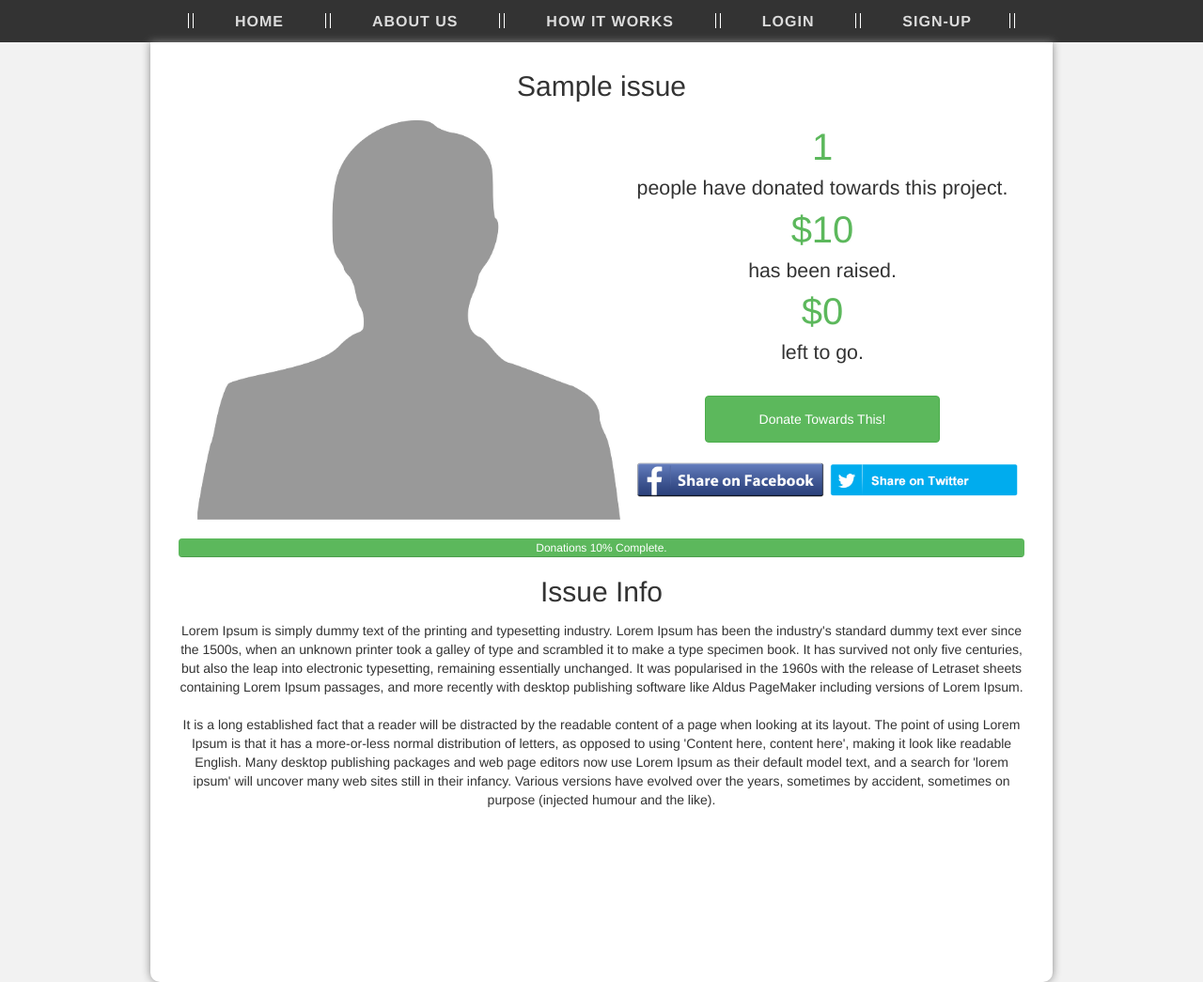
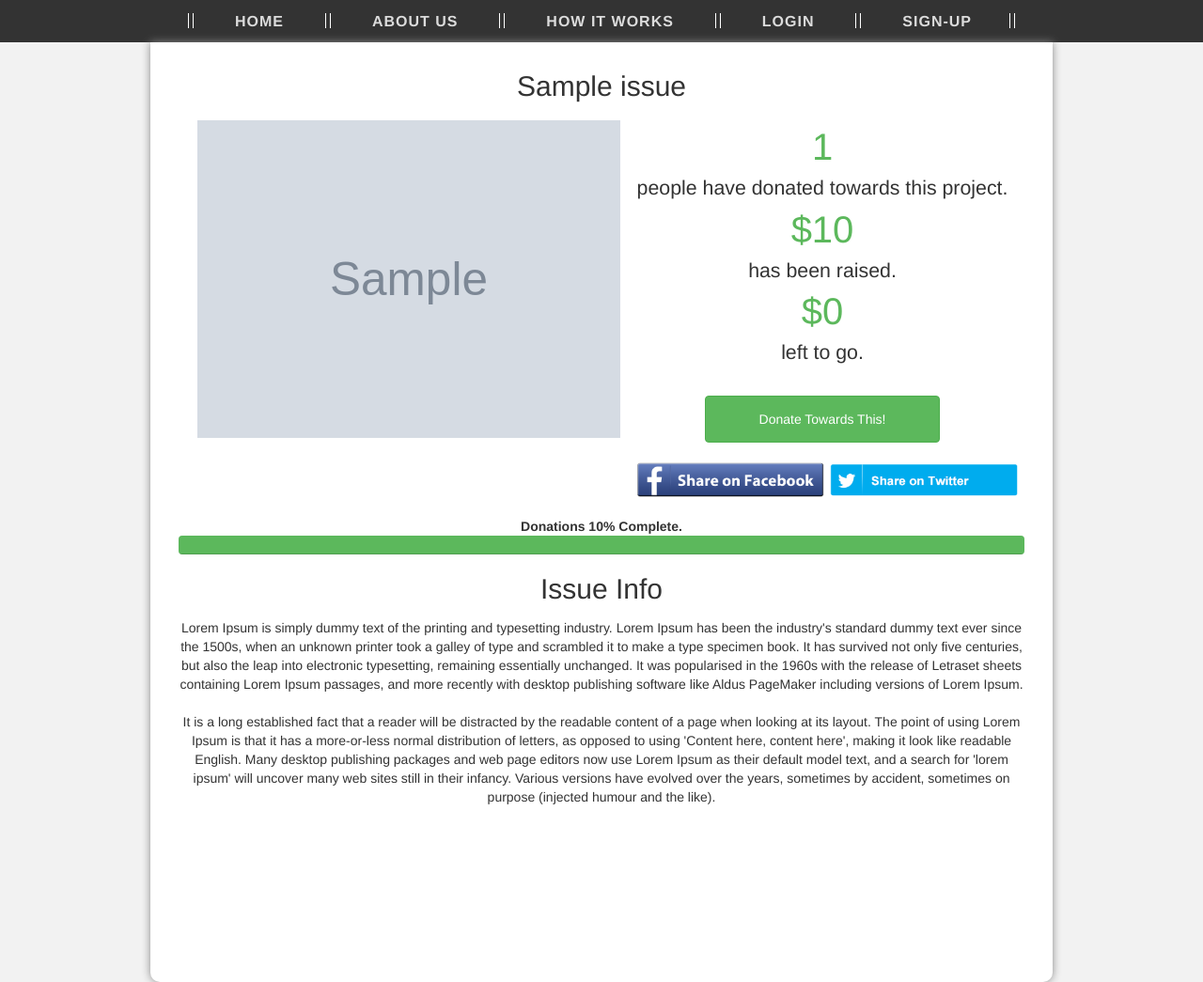
Before and after one commit to pjs33/HackArizona, a PHP site: page /HackArizona/issue_view.php?i=1 in a window 1280 px wide. Shown: the part 100-1145 px from the top of the page at 94% size. Run offline with PHP 8.4, Linux system fonts and the light colour scheme; tables that the repository leaves empty hold one stand-in row (values such as "Sample post"); grey boxes marked "Sample" are stand-in pictures; some libraries are stand-ins or nearby versions.

Commit message:
fixed IssueView

```diff
--- a/issue_view.php
+++ b/issue_view.php
@@ -8,6 +8,7 @@
   $issue = $adapter->getIssue($_GET["i"]);
 
   $goal = $issue['goal_amount'];
+  $picUrl = $issue['picture'];
   $raised = $adapter->countDonations($_GET["i"]);
   $remaining = $goal - $raised;
 
@@ -43,7 +44,7 @@
 
 
       $("#donationsTotal").css("width", difference+"%");
-      $("#donationsTotal").text("Donations "+percentage+"% Complete.");
+      $("#donationsText").text("Donations "+percentage+"% Complete.");
 
     });
     </script>
@@ -102,6 +103,7 @@
     #textInfo {
       margin-top: 15px;
     }
+
     #peopleDonating, #moneyRaised, #remainingGoal {
       font-size: 30pt;
       color: #5cb85c;
@@ -109,6 +111,7 @@
       margin-left: auto;
       margin-right: auto;
     }
+
     #start_donation {
       margin: 30px 50px 20px 50px;
       width: 250px;
@@ -121,6 +124,11 @@
       margin-left: 10px;
     }
 
+    #donationsText {
+      margin-top: 20px;
+      text-align: center;
+      font-weight: bold;
+    }
 
   </style>
 
@@ -138,7 +146,7 @@
 
           <div id="mainInfo">
             <div id="pictureContainer">
-              <img id="image_main" src="./css/images/default-user.png">
+              <img id="image_main" src="<?php echo $picUrl ?>">
             </div>
             <div id="donationContainer">
               <div><span id="peopleDonating"><?php echo $adapter->countDonators($_GET["i"]); ?></span><br>people have donated towards this project.</div>
@@ -152,8 +160,8 @@
 
             </div>
           </div>
-
-          <div class="progress" style="margin-top: 20px;">
+          <div id="donationsText"></div>
+          <div class="progress">
             <div id="donationsTotal" class="progress-bar progress-bar-success" role="progressbar" aria-valuenow="70"
             aria-valuemin="0" aria-valuemax="100">
             </div>
--- a/issue_voting.php
+++ b/issue_voting.php
@@ -13,11 +13,6 @@
 
         <!-- jQuery (necessary for Bootstrap's JavaScript plugins) -->
     <script src="https://ajax.googleapis.com/ajax/libs/jquery/1.11.3/jquery.min.js"></script>
-
-    <?php
-      require_once("./scripts/php/DatabaseAdaptor.php");
-      $adapter = new DatabaseConnection();
-    ?>
 
     <style>
     .carousel-inner > .item > img,
```
